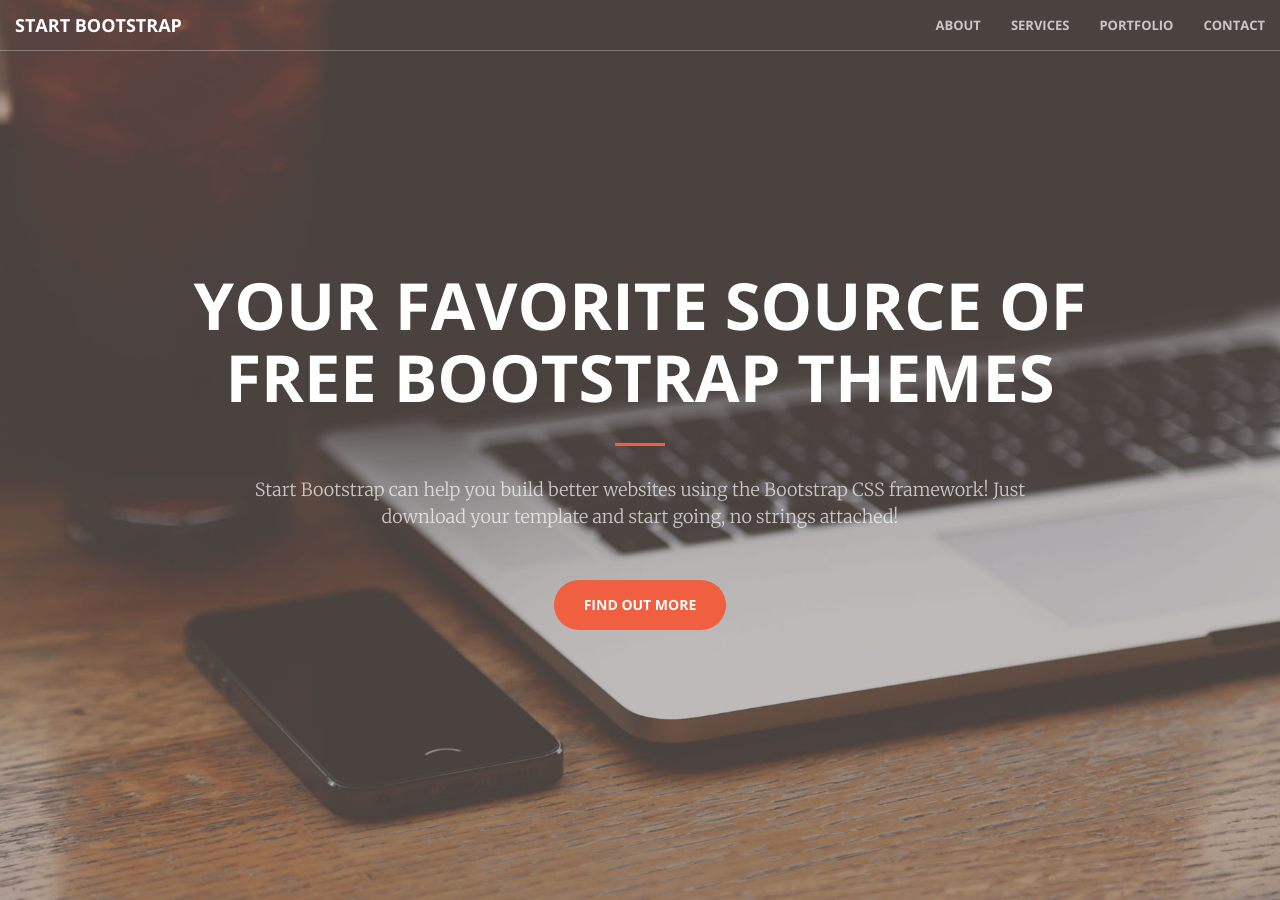
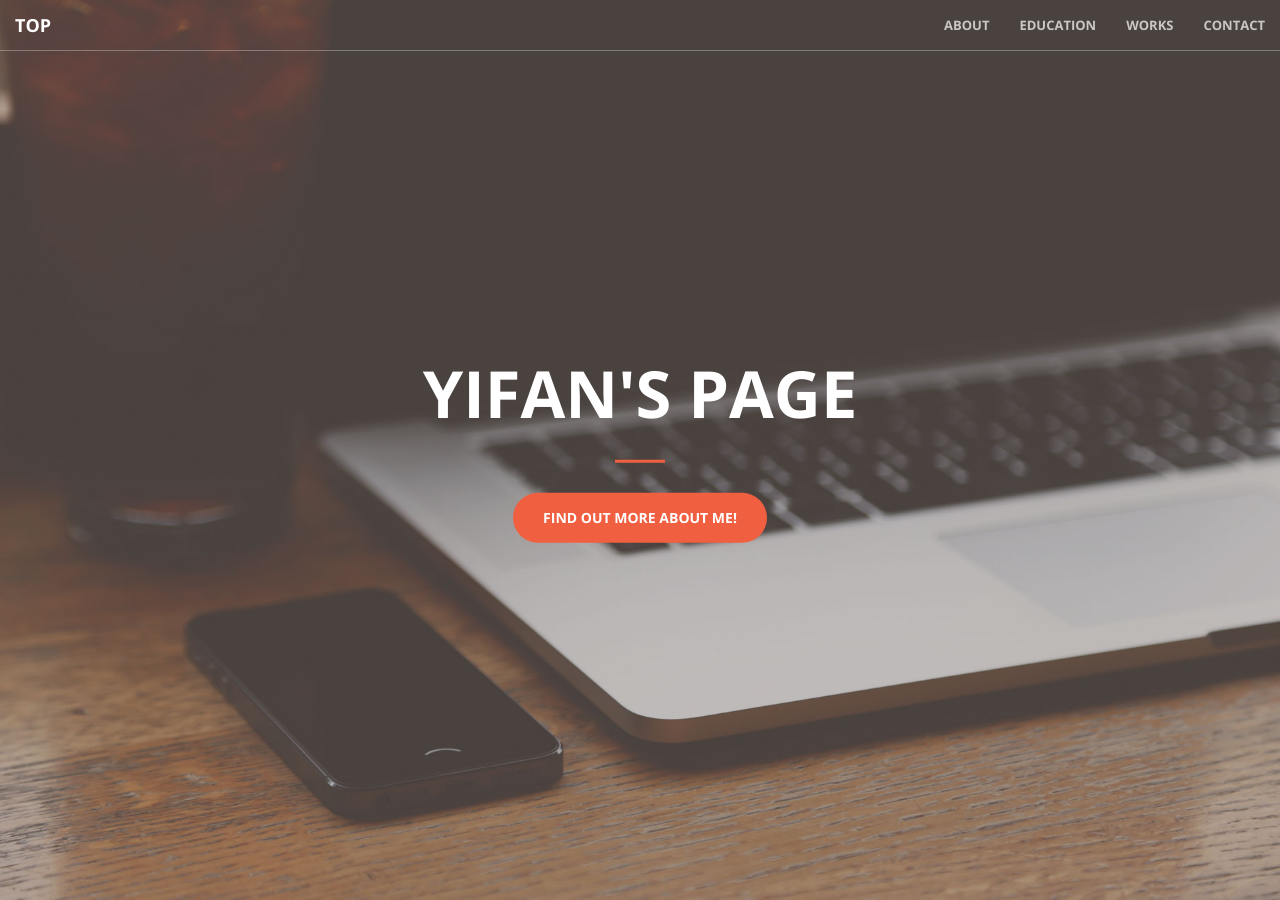
Before and after one commit to o0BB0o/o0BB0o.github.io, a Jekyll site: the page built from index.html, in a window 1280 px wide and 900 px high. Built offline with Jekyll 4.4.1, drawn with Linux system fonts in a browser that asks for light colours.

Commit message:
Header&Nav first modify

```diff
--- a/_includes/header.html
+++ b/_includes/header.html
@@ -1,10 +1,9 @@
 <header>
     <div class="header-content">
         <div class="header-content-inner">
-            <h1>Your Favorite Source of Free Bootstrap Themes</h1>
+            <h1>Yifan's Page</h1>
             <hr>
-            <p>Start Bootstrap can help you build better websites using the Bootstrap CSS framework! Just download your template and start going, no strings attached!</p>
-            <a href="#about" class="btn btn-primary btn-xl page-scroll">Find Out More</a>
+            <a href="#about" class="btn btn-primary btn-xl page-scroll">Find Out More About Me!</a>
         </div>
     </div>
 </header>
--- a/_includes/nav.html
+++ b/_includes/nav.html
@@ -8,7 +8,7 @@
                 <span class="icon-bar"></span>
                 <span class="icon-bar"></span>
             </button>
-            <a class="navbar-brand page-scroll" href="#page-top">Start Bootstrap</a>
+            <a class="navbar-brand page-scroll" href="#page-top">Top</a>
         </div>
 
         <!-- Collect the nav links, forms, and other content for toggling -->
@@ -18,10 +18,10 @@
                     <a class="page-scroll" href="#about">About</a>
                 </li>
                 <li>
-                    <a class="page-scroll" href="#services">Services</a>
+                    <a class="page-scroll" href="#services">Education</a>
                 </li>
                 <li>
-                    <a class="page-scroll" href="#portfolio">Portfolio</a>
+                    <a class="page-scroll" href="#portfolio">Works</a>
                 </li>
                 <li>
                     <a class="page-scroll" href="#contact">Contact</a>
```
